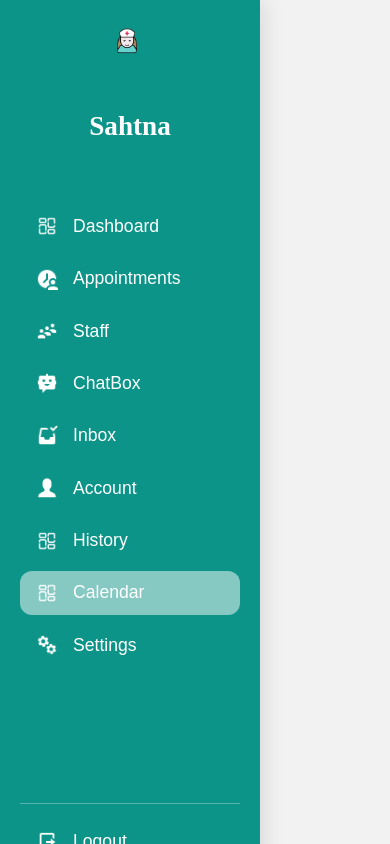
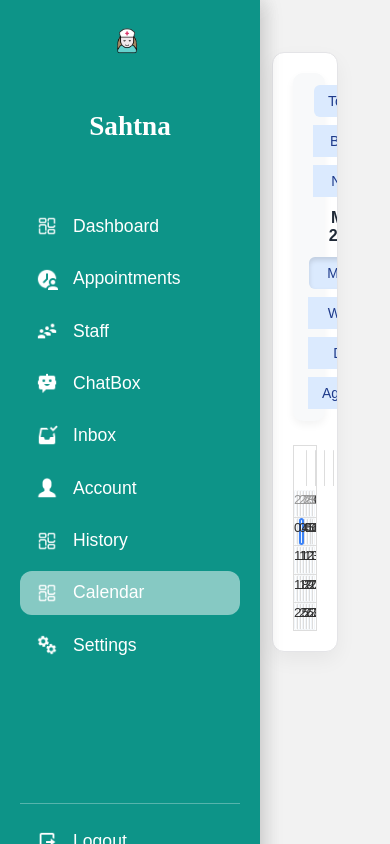
Before and after one commit to abiarhr2/Sahtek-New, a React (Create React App) app in the folder client/: page /calendar in a window 390 px wide. Built offline with nearby package versions, Linux system fonts and the light colour scheme; no server answers.

Commit message:
Calendar Setup

```diff
--- a/client/package.json
+++ b/client/package.json
@@ -10,7 +10,9 @@
     "ajv": "^8.17.1",
     "ajv-keywords": "^5.1.0",
     "axios": "^1.8.1",
+    "moment": "^2.30.1",
     "react": "^19.0.0",
+    "react-big-calendar": "^1.18.0",
     "react-dom": "^19.0.0",
     "react-router-dom": "^7.2.0",
     "react-scripts": "^5.0.1",
@@ -40,5 +42,4 @@
       "last 1 safari version"
     ]
   }
-
 }
--- a/client/src/App.js
+++ b/client/src/App.js
@@ -7,7 +7,7 @@ import Appointment from './Components/Appointment/Appointment';
 import Staff from './Components/Staff/Staff';
 import Dashboard from './Components/UserDashboard/Dashboard';
 import Inbox from './Components/Inbox/Inbox';
-
+import Calendar from './Components/Calendar/Calendar';
 
 import Chatbox from './Components/Chatbox/Chatbox';
 import Account from './Components/Account/Account';
@@ -30,7 +30,7 @@ function App() {
         <Routes>
           <Route path="/signup" element={<Signup />} />
           <Route path="/login" element={<Login />} />
-
+          <Route path="/calendar" element={<Calendar />} />
           <Route path="/dashboard" element={<Dashboard />} />
           <Route path="/staff" element={<Staff />} />
           <Route path="/chatbox" element={<Chatbox />} />
--- /dev/null
+++ b/client/src/Components/Calendar/Calendar.css
@@ -0,0 +1,224 @@
+/* General Calendar Container */
+.rbc-calendar {
+    background-color: #ffffff !important;
+    font-family: 'Poppins', Arial, sans-serif;
+    color: #2f2f2f !important;
+    border-radius: 12px;
+    padding: 20px;
+    box-shadow: 0 8px 20px rgba(0, 0, 0, 0.05);
+    border: 1px solid #e4e4e7;
+    width: 100%;
+    overflow-x: hidden;
+}
+
+/* Toolbar */
+.rbc-toolbar {
+    display: flex;
+    justify-content: space-between;
+    align-items: center;
+    background: #f8f9fa;
+    padding: 12px 16px;
+    border-radius: 10px;
+    margin-bottom: 24px;
+    box-shadow: 0 4px 8px rgba(0, 0, 0, 0.05);
+    flex-wrap: wrap;
+    gap: 12px;
+}
+
+.rbc-toolbar-label {
+    font-size: 18px;
+    font-weight: 600;
+    color: #1f2937;
+    flex-grow: 1;
+    text-align: center;
+}
+
+/* Button Group */
+.rbc-btn-group {
+    display: flex;
+    gap: 8px;
+    flex-wrap: wrap;
+}
+
+.rbc-btn-group button {
+    background: #dbeafe !important;
+    color: #1e3a8a !important;
+    border: none;
+    font-size: 14px;
+    padding: 8px 14px;
+    border-radius: 6px;
+    cursor: pointer;
+    transition: 0.3s ease;
+    flex: 1 1 auto;
+}
+
+.rbc-btn-group button:hover {
+    background: #bfdbfe !important;
+    transform: translateY(-2px);
+    box-shadow: 0 4px 8px rgba(59, 130, 246, 0.15);
+}
+
+/* Header Day Names */
+.rbc-header {
+    background: #e0f2fe;
+    color: #1e3a8a !important;
+    text-align: center;
+    font-weight: 600;
+    font-size: 13px;
+    text-transform: uppercase;
+    padding: 10px 0;
+    border-radius: 6px;
+    margin: 4px;
+}
+
+/* Day Cells */
+.rbc-day-bg {
+    background-color: #ffffff !important;
+    border: 1px solid #f1f5f9;
+    border-radius: 6px;
+    transition: all 0.3s ease;
+}
+
+.rbc-day:hover {
+    background-color: #f9fafb !important;
+}
+
+.rbc-day-selected {
+    background: #60a5fa !important;
+    color: #ffffff !important;
+    font-weight: 600;
+    border-radius: 6px;
+    box-shadow: 0 2px 8px rgba(59, 130, 246, 0.25);
+}
+
+/* Today's Date */
+.rbc-today {
+    border: 2px solid #3b82f6 !important;
+    background-color: #eff6ff !important;
+    color: #1d4ed8 !important;
+    font-weight: 600;
+    border-radius: 6px;
+}
+
+/* Events */
+.rbc-event {
+    background: #fca5a5 !important;
+    color: #ffffff !important;
+    border-radius: 8px;
+    padding: 6px 10px;
+    font-size: 13px;
+    font-weight: 500;
+    transition: all 0.3s ease;
+    box-shadow: 0 2px 4px rgba(0, 0, 0, 0.06);
+}
+
+.rbc-event:hover {
+    background: #ef4444 !important;
+    transform: scale(1.03);
+    box-shadow: 0 6px 12px rgba(0, 0, 0, 0.15);
+}
+
+/* Popup Styling */
+.popup {
+    position: fixed;
+    top: 50%;
+    left: 50%;
+    transform: translate(-50%, -50%);
+    z-index: 1000;
+    background-color: #ffffff;
+    border-radius: 12px;
+    box-shadow: 0 20px 40px rgba(0, 0, 0, 0.1);
+    border: 1px solid #e2e8f0;
+    max-width: 450px;
+    width: 90%;
+    padding: 24px;
+    font-family: 'Poppins', Arial, sans-serif;
+    color: #2d3748;
+    text-align: center;
+}
+
+/* Popup Content */
+.popup-content h2 {
+    font-size: 20px;
+    font-weight: 700;
+    color: #1e293b;
+    margin-bottom: 10px;
+}
+
+.popup-content p {
+    font-size: 14px;
+    color: #4b5563;
+    margin: 10px 0;
+    line-height: 1.6;
+}
+
+.popup-content a {
+    color: #3b82f6;
+    text-decoration: none;
+    font-weight: 600;
+    transition: color 0.3s ease;
+}
+
+.popup-content a:hover {
+    color: #1d4ed8;
+}
+
+.popup-content button {
+    margin-top: 20px;
+    background: #ef4444;
+    color: #ffffff;
+    border: none;
+    font-size: 14px;
+    font-weight: 600;
+    padding: 10px 20px;
+    border-radius: 6px;
+    cursor: pointer;
+    transition: all 0.3s ease;
+}
+
+.popup-content button:hover {
+    background: #dc2626;
+    transform: translateY(-2px);
+    box-shadow: 0 4px 10px rgba(239, 68, 68, 0.25);
+}
+
+/* Overlay */
+.popup:before {
+    content: '';
+    position: fixed;
+    top: 0;
+    left: 0;
+    width: 100%;
+    height: 100%;
+    background: white;
+    z-index: -1;
+}
+
+/* Responsive Tweaks */
+@media (max-width: 768px) {
+    .popup {
+        padding: 16px;
+    }
+
+    .popup-content h2 {
+        font-size: 18px;
+    }
+
+    .popup-content p {
+        font-size: 13px;
+    }
+
+    .popup-content button {
+        font-size: 13px;
+        padding: 8px 16px;
+    }
+    .rbc-toolbar-label {
+        font-size: 16px;
+    }
+    .rbc-btn-group {
+        flex-direction: column;
+    }
+    .rbc-btn-group button {
+        width: 100%;
+    }
+}
--- /dev/null
+++ b/client/src/Components/Calendar/Calendar.jsx
@@ -0,0 +1,146 @@
+import React, { useState, useEffect } from "react";
+import { Calendar, momentLocalizer, Views } from "react-big-calendar";
+import moment from "moment";
+import "react-big-calendar/lib/css/react-big-calendar.css";
+import "./Calendar.css";
+import Sidebar from "../Sidebar/Sidebar";
+
+const localizer = momentLocalizer(moment);
+
+function CalendarView() {
+  const [events, setEvents] = useState([]);
+  const [selectedEvent, setSelectedEvent] = useState(null);
+  const [showPopup, setShowPopup] = useState(false);
+  const [currentView, setCurrentView] = useState(Views.MONTH);
+
+  useEffect(() => {
+    const fetchToDoTasks = async () => {
+      try {
+        const response = await fetch("/api/todo/");
+        if (!response.ok) throw new Error("Failed to fetch tasks");
+        const data = await response.json();
+
+        return data.map((task) => ({
+          title: task.assignment_name,
+          start: new Date(task.due_date),
+          end: new Date(task.due_date),
+          allDay: true,
+          assignment_url: task.assignment_url,
+          description: task.description,
+          type: "task",
+        }));
+      } catch (error) {
+        console.error("To-Do Task Error:", error);
+        return [];
+      }
+    };
+
+    const fetchScheduledAppointments = async () => {
+      try {
+        const response = await fetch("/api/appointments/");
+        if (!response.ok) throw new Error("Failed to fetch appointments");
+        const data = await response.json();
+
+        return data.map((appt) => ({
+          title: `Appointment - ${appt.patient_name}`,
+          start: new Date(appt.start_time),
+          end: new Date(appt.end_time),
+          allDay: false,
+          description: appt.notes || "No additional notes.",
+          type: "appointment",
+        }));
+      } catch (error) {
+        console.error("Appointment Fetch Error:", error);
+        return [];
+      }
+    };
+
+    const loadAllEvents = async () => {
+      const [tasks, appointments] = await Promise.all([
+        fetchToDoTasks(),
+        fetchScheduledAppointments(),
+      ]);
+      setEvents([...tasks, ...appointments]);
+    };
+
+    loadAllEvents();
+  }, []);
+
+  const handleEventClick = (event) => {
+    setSelectedEvent(event);
+    setShowPopup(true);
+  };
+
+  const closePopup = () => {
+    setShowPopup(false);
+    setSelectedEvent(null);
+  };
+
+  return (
+    <div className="dashboard">
+      <Sidebar />
+      <div className="main">
+        <div className="content">
+          <div style={{ height: "100vh", padding: "20px" }}>
+            <Calendar
+              localizer={localizer}
+              events={events}
+              startAccessor="start"
+              endAccessor="end"
+              view={currentView}
+              onView={(view) => setCurrentView(view)}
+              views={["month", "week", "day", "agenda"]}
+              style={{ height: 600, backgroundColor: "transparent" }}
+              onSelectEvent={handleEventClick}
+              eventPropGetter={(event) => ({
+                style: {
+                  backgroundColor:
+                    event.type === "appointment" ? "#20B2AA" : "#40E0D0",
+                  color: "#fff",
+                  borderRadius: "4px",
+                },
+              })}
+            />
+          </div>
+        </div>
+      </div>
+
+      {showPopup && selectedEvent && (
+        <div className="popup turquoise">
+          <div className="popup-content">
+            <h2>{selectedEvent.title}</h2>
+            <p>
+              <strong>Start:</strong> {selectedEvent.start.toString()}
+            </p>
+            <p>
+              <strong>End:</strong> {selectedEvent.end.toString()}
+            </p>
+            <p>
+              <strong>Description:</strong>{" "}
+              <span
+                dangerouslySetInnerHTML={{
+                  __html: selectedEvent.description,
+                }}
+              ></span>
+            </p>
+            {selectedEvent.assignment_url && (
+              <p>
+                <strong>Assignment:</strong>{" "}
+                <a
+                  href={selectedEvent.assignment_url}
+                  target="_blank"
+                  rel="noopener noreferrer"
+                >
+                  View Assignment
+                </a>
+              </p>
+            )}
+            <button onClick={closePopup}>Close</button>
+          </div>
+        </div>
+      )}
+    </div>
+  );
+}
+
+export default CalendarView;
```
Also changed, not shown: 2 other files (tests, documents, lock files or other folders).
